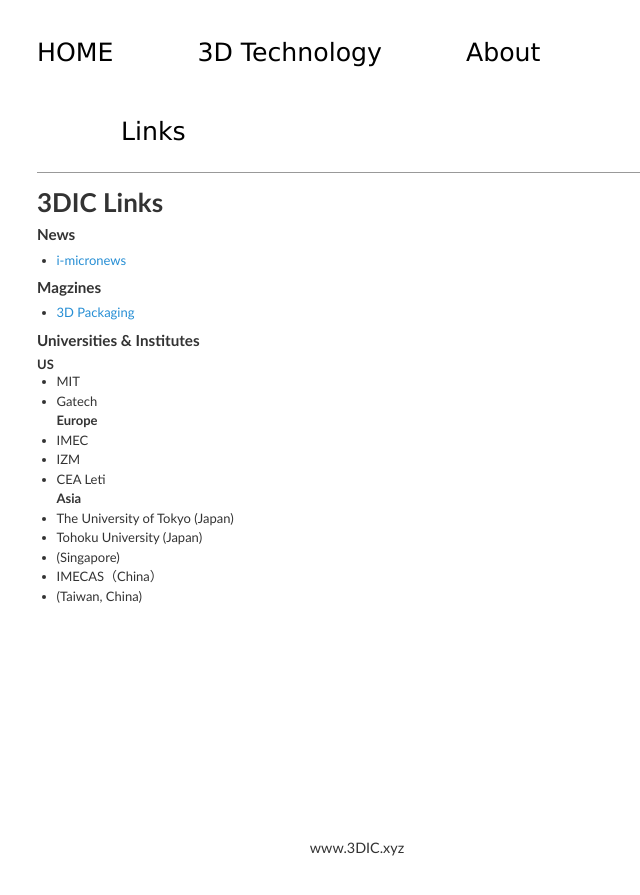
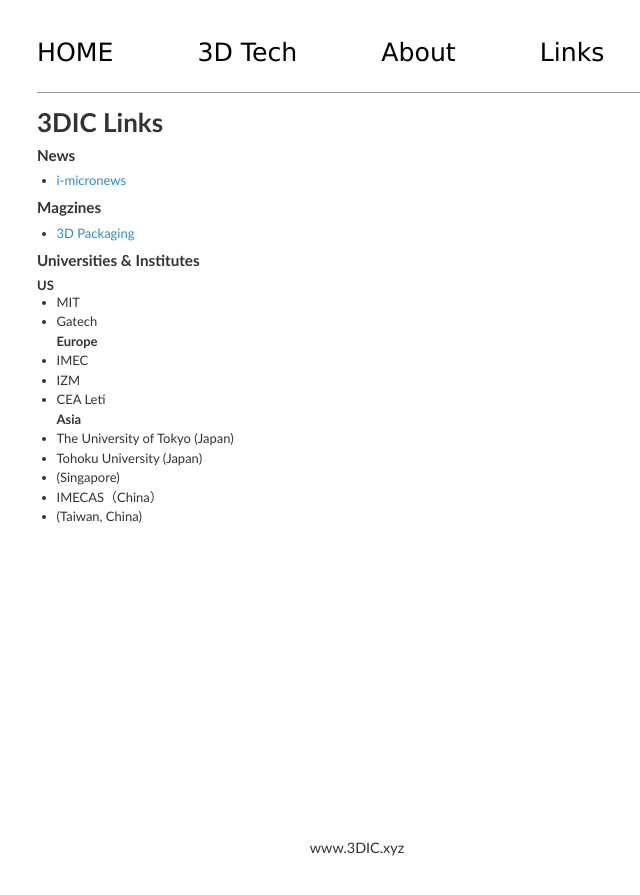
Before and after one commit to 3DIC/3dic.github.io, a Jekyll site: the page built from links.md, in a window 1280 px wide. Shown: the top 895 px of the page, without its empty margins (283-923 px from the left). Built offline with Jekyll 4.4.1, drawn with Linux system fonts in a browser that asks for light colours; nearby versions of some CDN libraries; some web fonts are replaced.

Commit message:
Update default.html

```diff
--- a/_layouts/default.html
+++ b/_layouts/default.html
@@ -6,7 +6,7 @@
 
   <ul>
    <li>      <a href="http://www.3dic.xyz"><p style="font-family:verdana;font-size:70%;color:black">HOME</p></a>    </li>
-   <li>      <a href="http://www.3dic.xyz/tech"><p style="font-family:verdana;font-size:70%;color:black">3D Technology</p></a>    </li>
+   <li>      <a href="http://www.3dic.xyz/tech"><p style="font-family:verdana;font-size:70%;color:black">3D Tech</p></a>    </li>
    <li>      <a href="http://www.3dic.xyz/about"><p style="font-family:verdana;font-size:70%;color:black">About</p></a>    </li>
    <li>      <a href="http://www.3dic.xyz/links"><p style="font-family:verdana;font-size:70%;color:black">Links</p></a>    </li>
   </ul>
```
